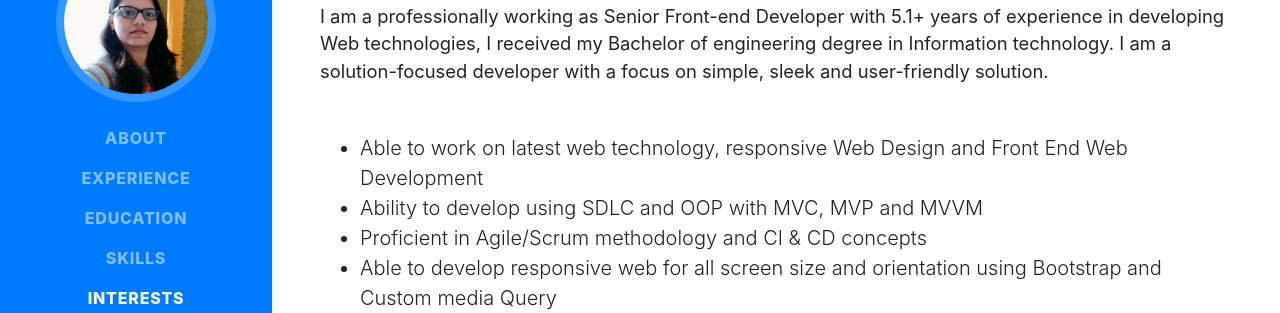
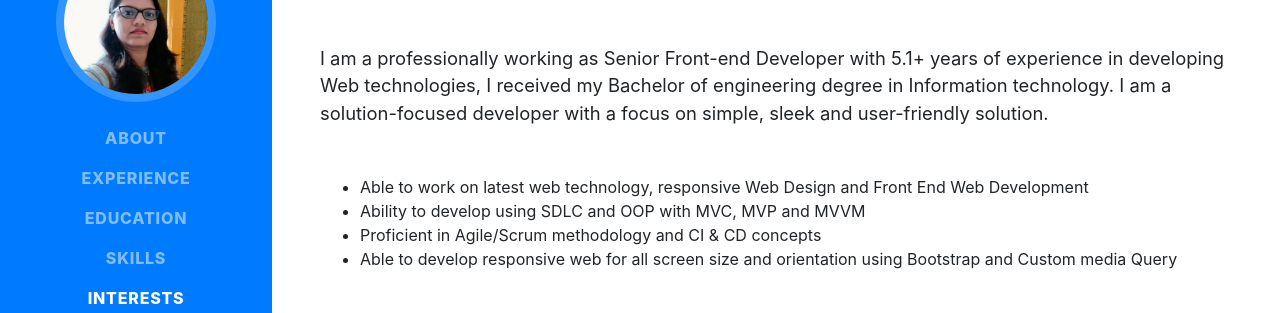
Before and after one commit to falgunimistry/falguni.github.io, a website with bundled scripts: page index.html in a window 1280 px wide. Shown: the part 274-587 px from the top of the page. Built offline with nearby package versions, Linux system fonts and the light colour scheme; a web font is replaced by a local one.

Commit message:
Update index.html

```diff
--- a/index.html
+++ b/index.html
@@ -70,7 +70,7 @@
             <a href="mailto:mistry.falguni87@gmail.com">mistry.falguni87@gmail.com</a>
           </div>
           <p class="lead mb-5">I am a professionally working as Senior Front-end Developer with 5.1+ years of experience in developing Web technologies, I received my Bachelor of engineering degree in Information technology. I am a solution-focused developer with a focus on simple, sleek and user-friendly solution.</p>
-          <ul class="lead mb-5">
+          <ul class="mb-5">
             <li>Able to work on latest web technology, responsive Web Design and Front End Web Development</li>
             <li>Ability to develop using SDLC and OOP with MVC, MVP and MVVM</li>
             <li>Proficient in Agile/Scrum methodology and CI & CD concepts</li>
```
